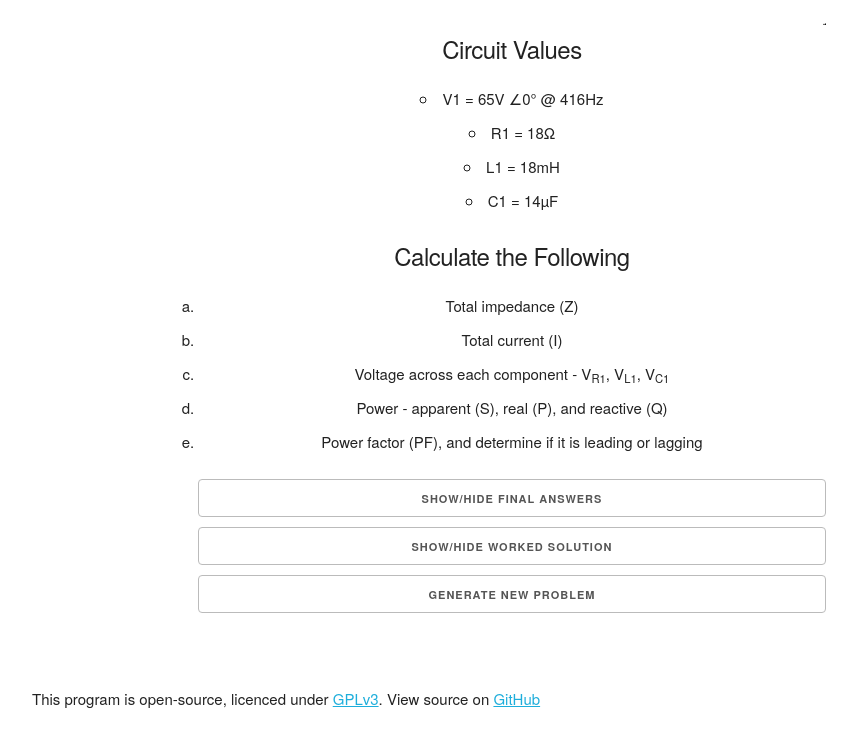
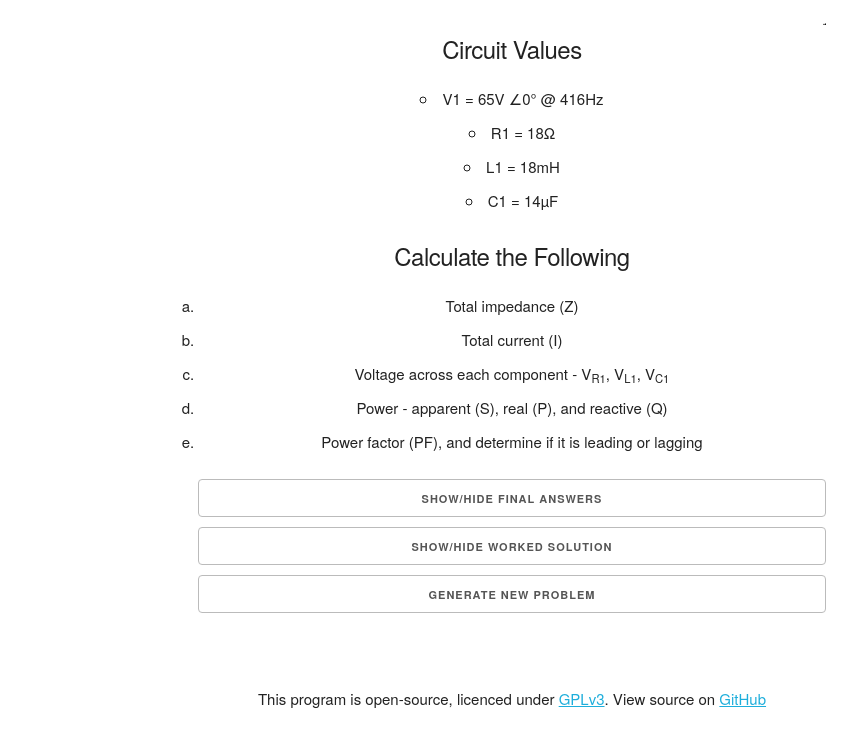
Before and after one commit to rh-gcc/series-rlc, a plain HTML site: page index.html in a window 1280 px wide. Shown: the part 445-1181 px from the top of the page, without its empty margins (128-985 px from the left). Drawn offline with Linux system fonts and the light colour scheme.

Commit message:
Update index.html

```diff
--- a/index.html
+++ b/index.html
@@ -56,7 +56,7 @@
 				</div>
 			</div>
 			<br />
-			<p style="margin-top: 40px;">This program is open-source, licenced under <a href="https://www.gnu.org/licenses/gpl-3.0.en.html">GPLv3</a>. View source on <a href="https://github.com/rh-gcc/series-rlc">GitHub</a></p>
+			<p style="margin-top: 40px; text-align: center;">This program is open-source, licenced under <a href="https://www.gnu.org/licenses/gpl-3.0.en.html">GPLv3</a>. View source on <a href="https://github.com/rh-gcc/series-rlc">GitHub</a></p>
 
 		</div>
 		<script src="js/main.js"></script>
```
